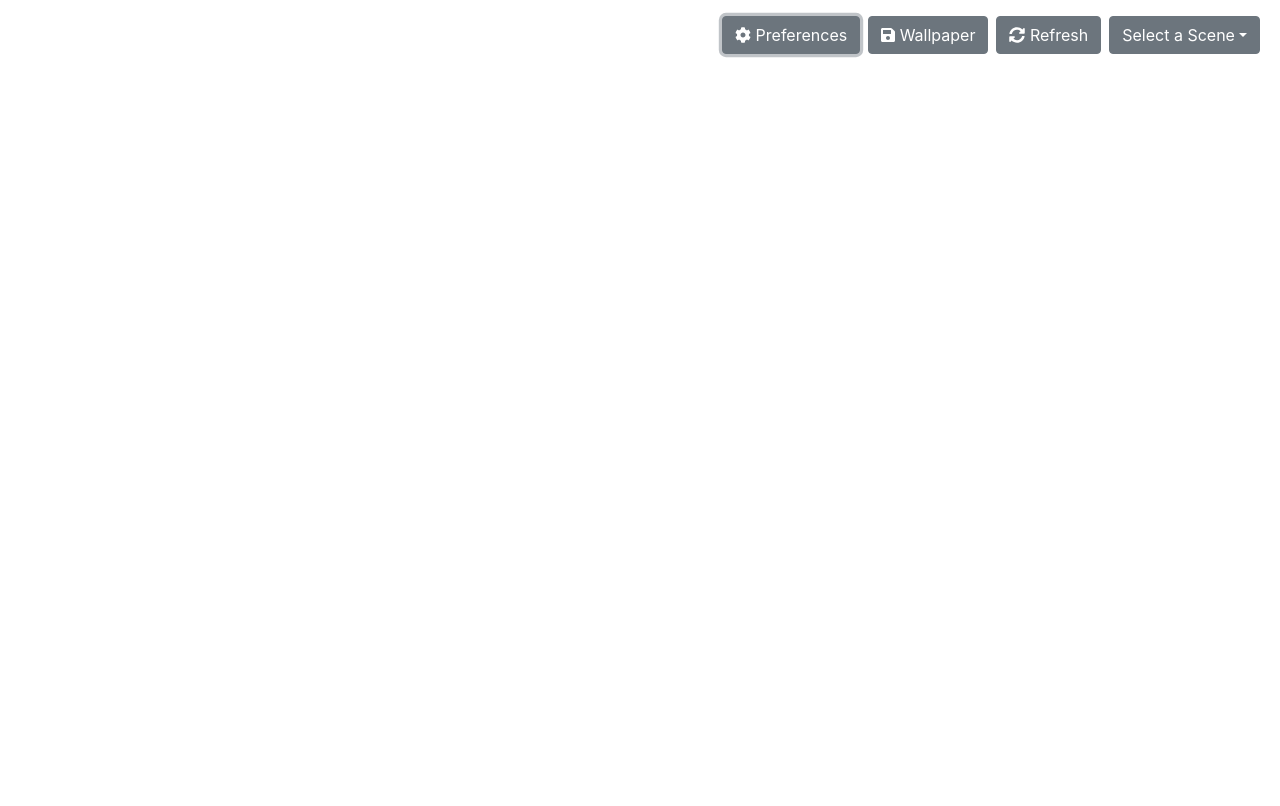
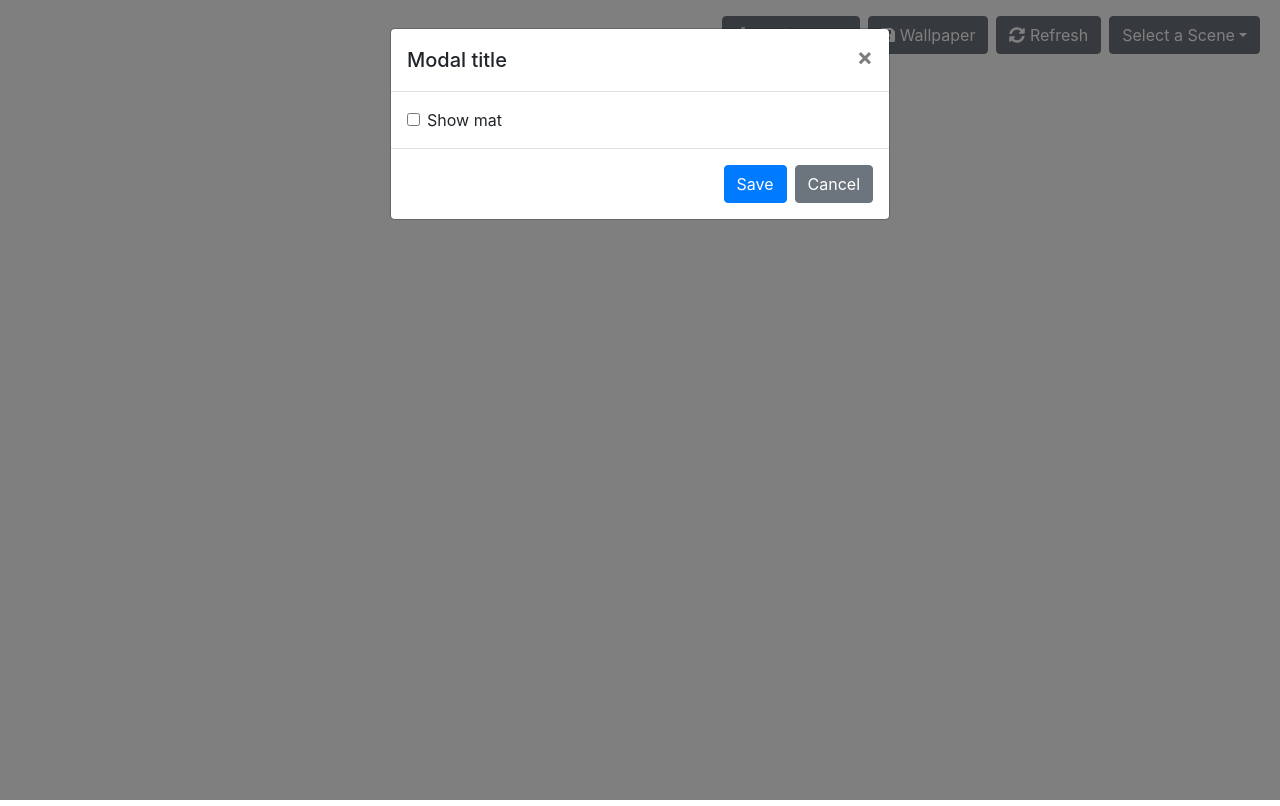
Before and after one commit to mateid/art-generator, a React (Create React App) app: page / in a window 1280 px wide. Both pictures are taken after a click on the button "Preferences". Built offline with nearby package versions, Linux system fonts and the light colour scheme.

Commit message:
added user preferences for mat display

```diff
--- a/src/components/App.js
+++ b/src/components/App.js
@@ -3,6 +3,7 @@ import './App.css'
 import Canvas from './canvas'
 import Menu from './menu'
 
+import { getPreferences, savePreferences } from '../services/preferences'
 import emptyScene from '../scenes/emptyScene'
 import useWindowSize from '../hooks/useWindowSize'
 import { ImageContextProvider } from '../contexts/imageContext'
@@ -10,22 +11,24 @@ import { ImageContextProvider } from '../contexts/imageContext'
 const App = () => {
   const [scene, setScene] = useState(emptyScene)
   const [height, width] = useWindowSize()
-  const [preferences, setPreferences] = useState({})
+  const [preferences, setPreferences] = useState(getPreferences())
 
   const refreshScene = () => setScene({ ...scene })
+
+  const handlePreferences = (preferences) => {
+    savePreferences(preferences)
+    setPreferences(preferences)
+  }
 
   return (
     <ImageContextProvider>
       <Menu
+        preferences={preferences}
         onSceneSelect={(scene) => setScene(scene)}
-        onPrefs={(preferences) => setPreferences(preferences)}
+        onPrefs={handlePreferences}
         onRefresh={refreshScene}
       />
-      <Canvas
-        scene={scene}
-        height={height}
-        width={width}
-      />
+      <Canvas scene={scene} height={height} width={width} showMat={preferences.showMat} />
     </ImageContextProvider>
   )
 }
--- a/src/components/canvas.js
+++ b/src/components/canvas.js
@@ -5,7 +5,7 @@ import { useSetImageData } from '../contexts/imageContext'
 
 const defaultScene = { render: () => { } }
 
-const Canvas = ({ scene = defaultScene, showFrame = false, setImageData }) => {
+const Canvas = ({ scene = defaultScene, showMat = false, setImageData }) => {
 
   const canvas = useRef()
   const container = useRef()
@@ -46,7 +46,7 @@ const Canvas = ({ scene = defaultScene, showFrame = false, setImageData }) => {
   return (
     <UserConsumer>
       {props =>
-        <div ref={container} className={showFrame ? 'frame' : 'no-frame'}>
+        <div ref={container} className={showMat ? 'frame' : 'no-frame'}>
           <canvas ref={canvas} className="main-canvas" />
         </div>
       }
--- a/src/components/canvas.scss
+++ b/src/components/canvas.scss
@@ -1,19 +1,25 @@
-.frame, .no-frame {
+.frame,
+.no-frame {
   height: 100%;
   width: 100%;
 }
 
 .frame {
-  border-top: 1rem solid rgb(236, 236, 236);
-  border-left: 1rem solid rgb(236, 236, 236);
-  border-right: 1rem solid rgb(248, 248, 248);
-  border-bottom: 1rem solid rgb(248, 248, 248);
-  margin: 5rem;
+  display: flex;
+  flex-direction: column;
+  align-items: center;
+  justify-content: center;
+  padding: 5rem;
+
+  .main-canvas {
+    border-top: 1rem solid rgb(236, 236, 236);
+    border-left: 1rem solid rgb(236, 236, 236);
+    border-right: 1rem solid rgb(248, 248, 248);
+    border-bottom: 1rem solid rgb(248, 248, 248);
+  }
 }
 
 .main-canvas {
-  display: block;
   height: 100%;
   width: 100%;
-  // border: 1px gray solid;
 }
--- a/src/components/menu.js
+++ b/src/components/menu.js
@@ -12,6 +12,7 @@ import { FontAwesomeIcon } from '@fortawesome/react-fontawesome'
 import { faSave, faCog, faSyncAlt } from '@fortawesome/free-solid-svg-icons'
 import allScenes from '../scenes/allScenes'
 import { useImageData } from '../contexts/imageContext'
+import UserPreferences from './preferences'
 
 const Presets = ({ onClick }) => (
   <>
@@ -25,13 +26,18 @@ const Presets = ({ onClick }) => (
 
 const Saved = () => <DropdownItem disabled>{'- -'}</DropdownItem>
 
-const Menu = ({ onSceneSelect, onPrefs, onRefresh }) => {
+const Menu = ({ preferences, onSceneSelect, onPrefs, onRefresh }) => {
   const [isOpen, toggle] = useState(false)
+  const [isPreferencesOpen, togglePreferences] = useState(false)
   const imageData = useImageData()
 
   return (
     <div className="main-menu">
-      <Button className={'mx-1'} title="Preferences" onClick={onPrefs}>
+      <Button
+        className={'mx-1'}
+        title="Preferences"
+        onClick={() => togglePreferences(true)}
+      >
         <FontAwesomeIcon icon={faCog} /> Preferences
       </Button>
 
@@ -59,6 +65,13 @@ const Menu = ({ onSceneSelect, onPrefs, onRefresh }) => {
           <Saved />
         </DropdownMenu>
       </ButtonDropdown>
+
+      <UserPreferences
+        preferences={preferences}
+        isOpen={isPreferencesOpen}
+        toggle={() => togglePreferences(false)}
+        onSave={onPrefs}
+      ></UserPreferences>
     </div>
   )
 }
--- /dev/null
+++ b/src/components/preferences.js
@@ -0,0 +1,50 @@
+import React, { useState } from 'react'
+import {
+  Button,
+  Modal,
+  ModalHeader,
+  ModalBody,
+  ModalFooter,
+  Form,
+  FormGroup,
+  Label,
+  Input,
+} from 'reactstrap'
+
+const UserPreferences = ({ preferences, isOpen, toggle, onSave }) => {
+  const [showMat, setShowMat] = useState(preferences.showMat)
+  const savePreferences = () => {
+    onSave({ showMat })
+    toggle()
+  }
+
+  return (
+    <Modal isOpen={isOpen} toggle={toggle}>
+      <ModalHeader toggle={toggle}>Modal title</ModalHeader>
+      <ModalBody>
+        <Form>
+          <FormGroup check>
+            <Label check>
+              <Input
+                type="checkbox"
+                defaultChecked={showMat}
+                onChange={() => setShowMat(!showMat)}
+              />{' '}
+              Show mat
+            </Label>
+          </FormGroup>
+        </Form>
+      </ModalBody>
+      <ModalFooter>
+        <Button color="primary" onClick={savePreferences}>
+          Save
+        </Button>{' '}
+        <Button color="secondary" onClick={toggle}>
+          Cancel
+        </Button>
+      </ModalFooter>
+    </Modal>
+  )
+}
+
+export default UserPreferences
--- a/src/index.css
+++ b/src/index.css
@@ -2,14 +2,14 @@
   box-sizing: border-box;
 }
 
-html {
+/* html {
   height: 100vh;
-}
+} */
 
 body {
   margin: 0;
   padding: 0;
-  height: 100%;
+  height: 100vh;
   overflow: hidden;
   font-family: -apple-system, BlinkMacSystemFont, "Segoe UI", "Roboto", "Oxygen",
     "Ubuntu", "Cantarell", "Fira Sans", "Droid Sans", "Helvetica Neue",
@@ -26,7 +26,4 @@ code {
 #root {
   height: 100%;
   width: 100%;
-  /* padding: 100px; */
-  display: flex;
-  align-items: center;
 }
--- a/src/services/preferences.js
+++ b/src/services/preferences.js
@@ -1,12 +1,9 @@
 const PREFERENCES_KEY = 'preferences'
 
 export const getPreferences = () => {
-  return JSON.parse(
-    window.localStorage.getItem(PREFERENCES_KEY) ||
-      JSON.stringify({ frame: false })
-  )
+  return JSON.parse(window.localStorage.getItem(PREFERENCES_KEY)) || { showMat: false }
 }
 
-export const setPreferences = prefs => {
+export const savePreferences = (prefs) => {
   return window.localStorage.setItem(PREFERENCES_KEY, JSON.stringify(prefs))
 }
```
